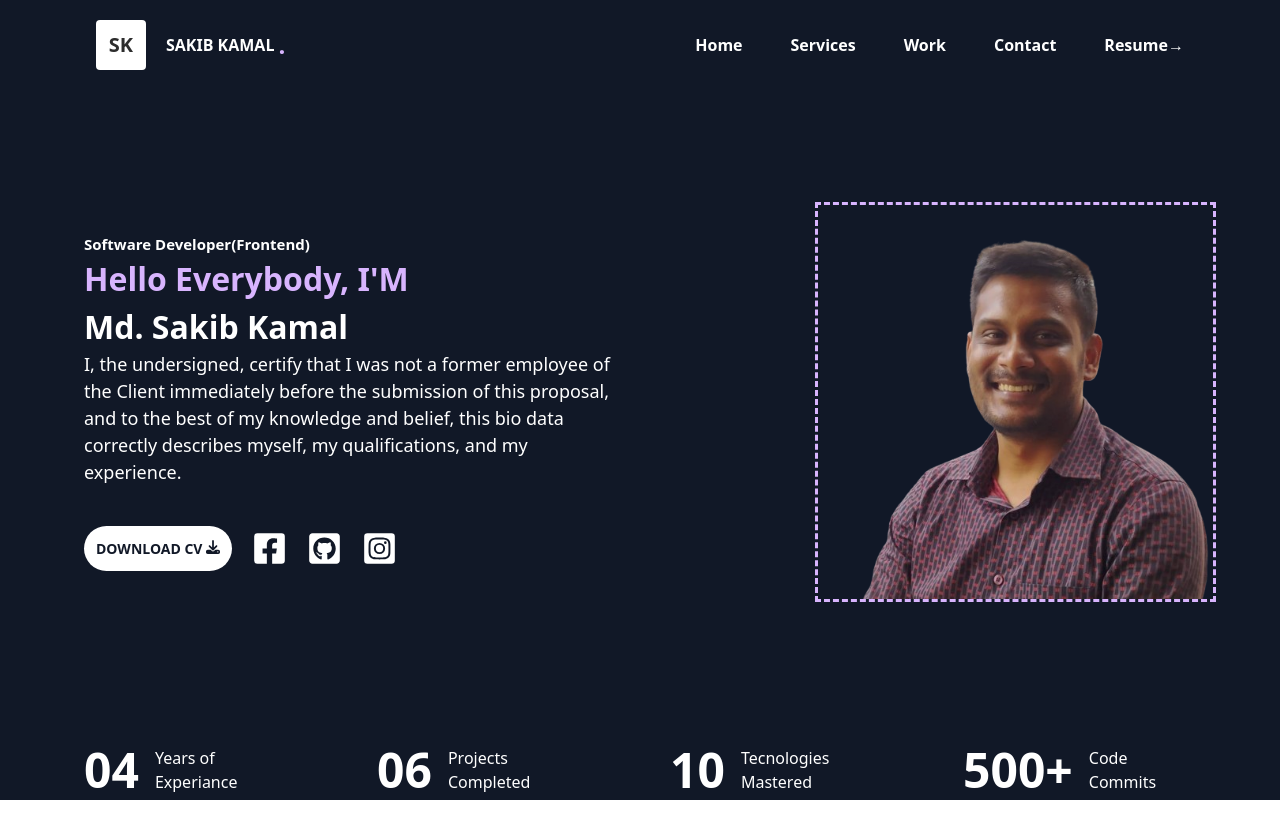
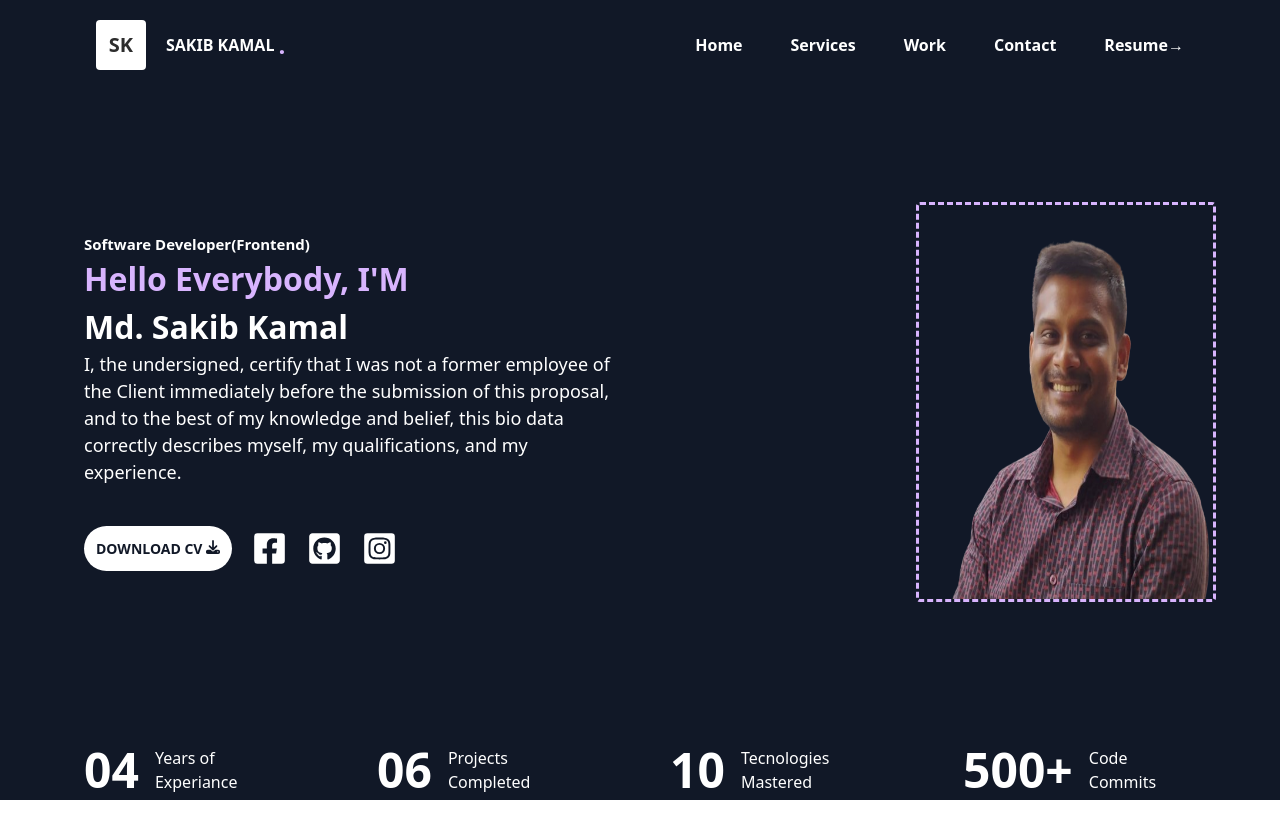
Before and after one commit to Sakib0017/sakibkamalwebsite, a React (Create React App) app: page / in a window 1280 px wide. Built offline with nearby package versions, Linux system fonts and the light colour scheme.

Commit message:
updated home page

```diff
--- a/src/components/Home.jsx
+++ b/src/components/Home.jsx
@@ -59,7 +59,7 @@ const Home = () => {
 
         </div>
         <div className="ms-auto colspan-1 text-start mt-8 relative mr-0">
-          <img src={Sakib} alt="Sakib" className="h-[400px]  w-full border-[3px] border-purple-300 border-dashed" />
+          <img src={Sakib} alt="Sakib" className="h-[400px]  w-[300px] border-[3px] rounded border-purple-300 border-dashed" />
           </div>
 
       </div>
```
